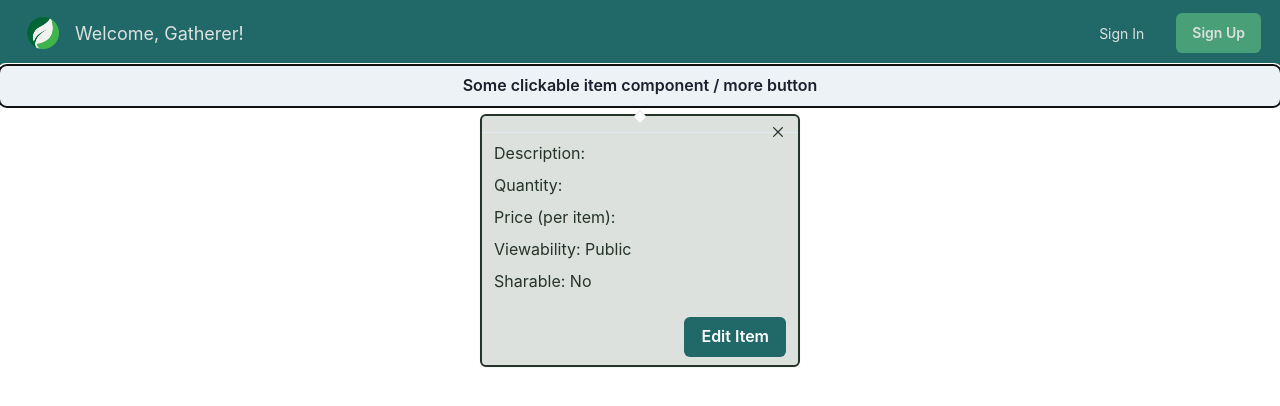
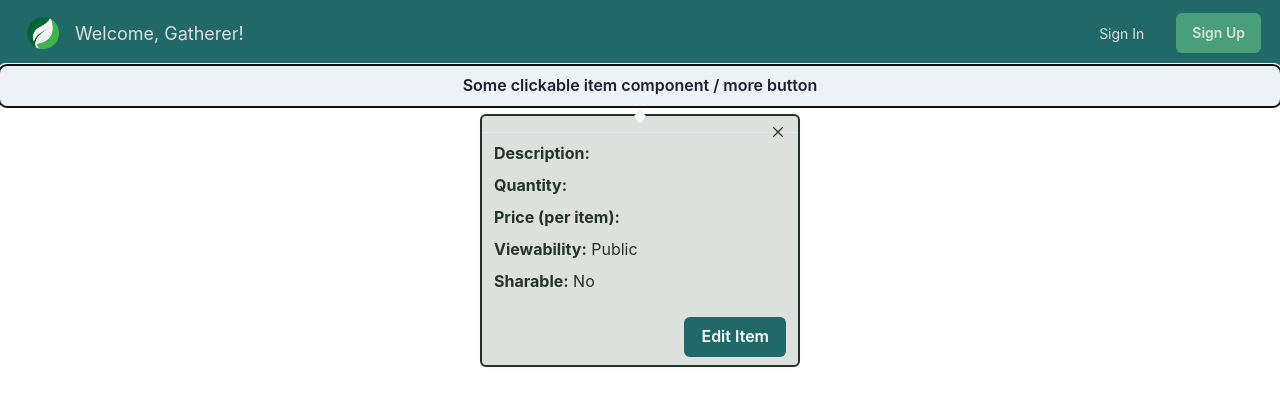
Before and after one commit to Gather307/Gather, a React (Vite) app in the folder frontend/: page /EditItem in a window 1280 px wide. Both pictures are taken after a click on the button "Some clickable item component / more button". Shown: the top 406 px of the page. Built offline with nearby package versions, Linux system fonts and the light colour scheme; no server answers.

Commit message:
Added Bold and increased item name size

```diff
--- a/frontend/src/components/EditItem.tsx
+++ b/frontend/src/components/EditItem.tsx
@@ -21,6 +21,7 @@ import {
   NumberDecrementStepper,
   Radio,
   RadioGroup,
+  Text,
 } from "@chakra-ui/react";
 import React, { useState, useEffect } from "react";
 import {} from "@chakra-ui/react";
@@ -154,7 +155,12 @@ const EditItem: React.FC<Props> = ({ itemId }) => {
       >
         <PopoverArrow />
         <PopoverCloseButton />
-        <PopoverHeader bg="var(--col-brighter)" color="var(--col-dark)">
+        <PopoverHeader
+          fontWeight="bold"
+          bg="var(--col-brighter)"
+          color="var(--col-dark)"
+          fontSize="xl"
+        >
           {ItemData.itemName}
         </PopoverHeader>
         <PopoverBody>
@@ -163,7 +169,7 @@ const EditItem: React.FC<Props> = ({ itemId }) => {
               {isEditing ? (
                 <>
                   <FormControl>
-                    <FormLabel>Item Name</FormLabel>
+                    <FormLabel fontWeight="bold">Item Name</FormLabel>
                     <Input
                       value={editedName}
                       onChange={(e) => setEditedName(e.target.value)}
@@ -173,7 +179,7 @@ const EditItem: React.FC<Props> = ({ itemId }) => {
                     />
                   </FormControl>
                   <FormControl>
-                    <FormLabel>Description</FormLabel>
+                    <FormLabel fontWeight="bold">Description</FormLabel>
                     <Input
                       value={editedDesc}
                       onChange={(e) => setEditedDesc(e.target.value)}
@@ -183,7 +189,7 @@ const EditItem: React.FC<Props> = ({ itemId }) => {
                     />
                   </FormControl>
                   <FormControl>
-                    <FormLabel>Quantity</FormLabel>
+                    <FormLabel fontWeight="bold">Quantity</FormLabel>
                     <Input
                       value={editedQuant}
                       onChange={(e) => setEditedQuant(e.target.value)}
@@ -193,7 +199,7 @@ const EditItem: React.FC<Props> = ({ itemId }) => {
                     />
                   </FormControl>
                   <FormControl>
-                    <FormLabel>Price</FormLabel>
+                    <FormLabel fontWeight="bold">Price</FormLabel>
                     <NumberInput
                       onChange={(valueString) =>
                         setEditedPrice(parse(valueString))
@@ -202,6 +208,7 @@ const EditItem: React.FC<Props> = ({ itemId }) => {
                       max={100000}
                     >
                       <NumberInputField
+                        fontWeight="bold"
                         borderColor="var(--col-dark)"
                         _hover={{ bg: "var(--col-tertiary)" }}
                       />
@@ -212,7 +219,7 @@ const EditItem: React.FC<Props> = ({ itemId }) => {
                     </NumberInput>
                   </FormControl>
                   <FormControl>
-                    <FormLabel>Visible to Others?</FormLabel>
+                    <FormLabel fontWeight="bold">Visible to Others?</FormLabel>
                     <RadioGroup onChange={setEditedPub} value={editedPub}>
                       <Stack direction="row">
                         <Radio
@@ -259,7 +266,7 @@ const EditItem: React.FC<Props> = ({ itemId }) => {
                     </RadioGroup>
                   </FormControl>
                   <FormControl>
-                    <FormLabel>Is this sharable?</FormLabel>
+                    <FormLabel fontWeight="bold">Is this sharable?</FormLabel>
                     <RadioGroup
                       onChange={setEditedSharable}
                       value={editedSharable}
@@ -346,18 +353,41 @@ const EditItem: React.FC<Props> = ({ itemId }) => {
                 </>
               ) : (
                 <>
-                  <Box>Description: {ItemData.itemDesc}</Box>
-                  <Box>Quantity: {ItemData.itemQuant}</Box>
-                  <Box>Price (per item): {ItemData.itemPrice}</Box>
+                  <Box>
+                    <Text as="span" fontWeight="bold">
+                      Description:{" "}
+                    </Text>
+                    {ItemData.itemDesc}
+                  </Box>
+                  <Box>
+                    <Text as="span" fontWeight="bold">
+                      Quantity:{" "}
+                    </Text>
+                    {ItemData.itemQuant}
+                  </Box>
+                  <Box>
+                    <Text as="span" fontWeight="bold">
+                      Price (per item):{" "}
+                    </Text>
+                    {ItemData.itemPrice}
+                  </Box>
                   {+ItemData.itemQuant > 1 && (
-                    <Box>{`Total price: ${+ItemData.itemPrice * +ItemData.itemQuant}`}</Box>
+                    <Box>
+                      <Text as="span" fontWeight="bold">{`Total price: `}</Text>
+                      {+ItemData.itemPrice * +ItemData.itemQuant}
+                    </Box>
                   )}
                   <Box>
-                    Viewability:{" "}
+                    <Text as="span" fontWeight="bold">
+                      Viewability:
+                    </Text>{" "}
                     {ItemData.itemPub === "true" ? "Private" : "Public"}
                   </Box>
                   <Box>
-                    Sharable: {ItemData.itemSharable === "true" ? "Yes" : "No"}
+                    <Text as="span" fontWeight="bold">
+                      Sharable:
+                    </Text>{" "}
+                    {ItemData.itemSharable === "true" ? "Yes" : "No"}
                   </Box>
                   <HStack width="100%">
                     <Button
```
